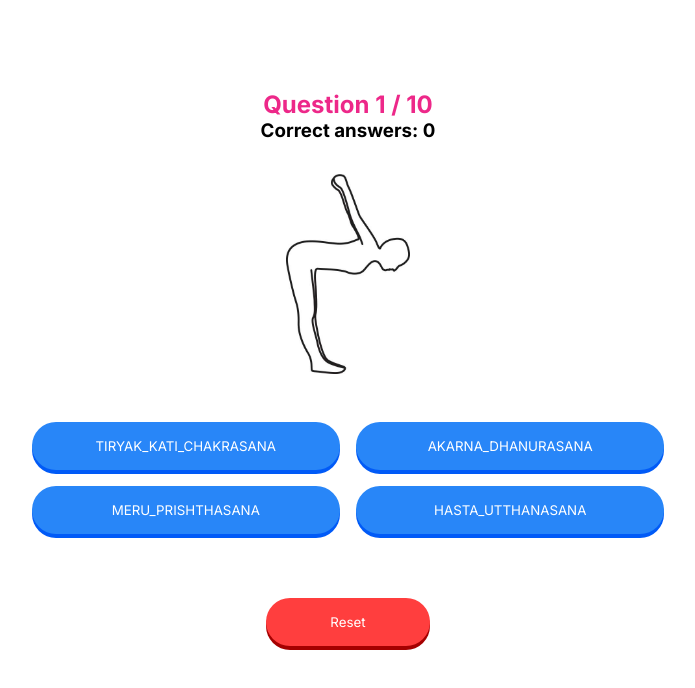
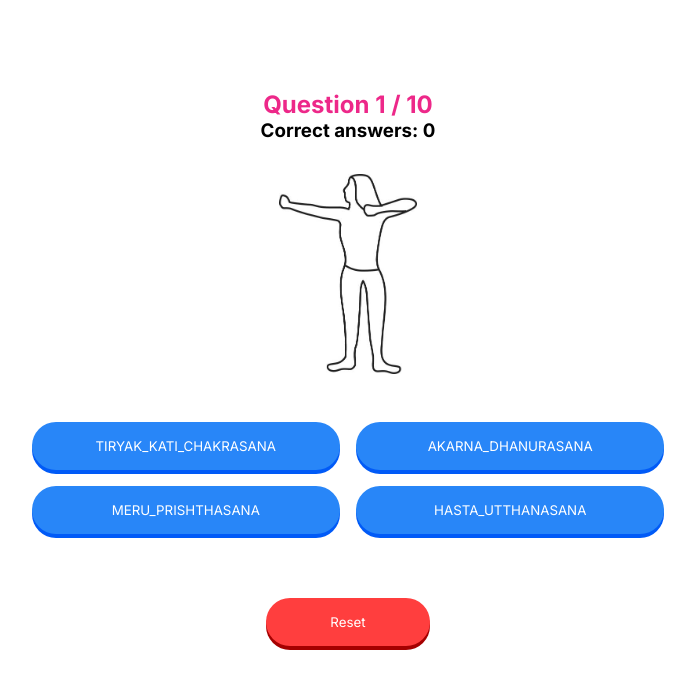
Before and after one commit to Ceskkk/yoga-quiz, a React (Vite) app: page / in a window 1280 px wide. Both pictures are taken after a click on the button "Start Quiz". Shown: the top 688 px of the page, without its empty margins (292-987 px from the left). Built offline with nearby package versions, Linux system fonts and the light colour scheme.

Commit message:
Fix: Imagen wasnt displaying correctly

```diff
--- a/src/components/Quiz.jsx
+++ b/src/components/Quiz.jsx
@@ -34,12 +34,12 @@ export default function Quiz () {
     while (differentNumbers.size < NUMBER_OF_ANSWERS) {
       differentNumbers.add(Math.floor(Math.random() * poses.length))
     }
+    setCorrectQuestion(correct)
     setQuestions(Array.from(differentNumbers))
-    setCorrectQuestion(correct)
   }
 
   const selectAnswer = (answer) => {
-    if (answer === poses[correctQuestion].name) {
+    if (answer === poses[questions[correctQuestion]].name) {
       correctAnswers.increment()
     }
 
@@ -61,7 +61,7 @@ export default function Quiz () {
       )}
 
       <div className={styles.image}>
-        {isQuizOn && <img src={`/assets/${poses[correctQuestion].image}`} />}
+        {isQuizOn && <img src={`/assets/${poses[questions[correctQuestion]].image}`} />}
       </div>
 
       <div className={styles.answers}>
@@ -83,3 +83,5 @@ export default function Quiz () {
     </section>
   )
 }
+
+// TODO: Salen repetidos
```
